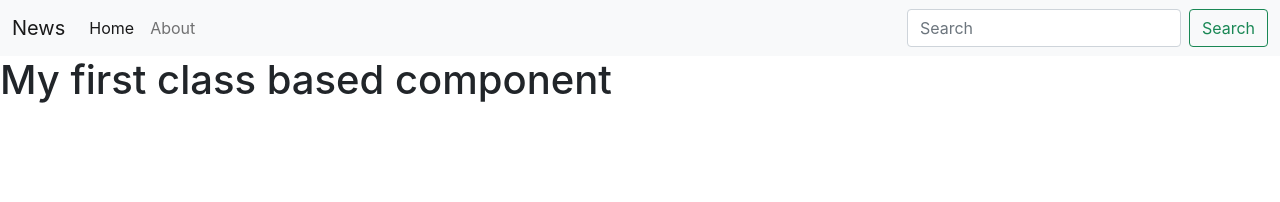
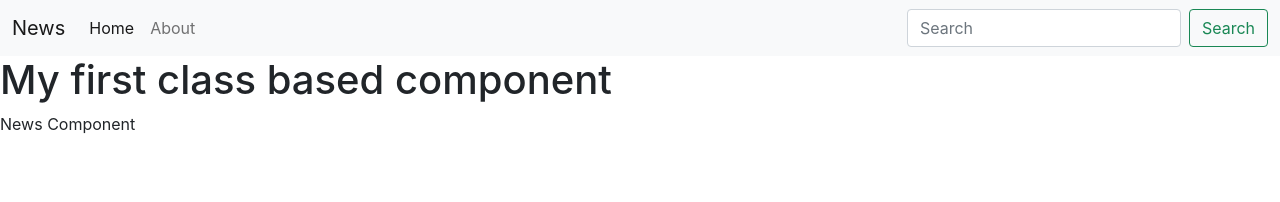
Before and after one commit to paper091/second-react-project, a React (Create React App) app: page / in a window 1280 px wide. Shown: the top 202 px of the page. Built offline with nearby package versions, Linux system fonts and the light colour scheme.

Commit message:
added a news component

```diff
--- a/src/App.js
+++ b/src/App.js
@@ -1,6 +1,7 @@
 import './App.css';
 import { Component } from 'react';
 import Navbar from './components/Navbar';
+import News from './components/News';
 
 class App extends Component{
   render(){
@@ -10,6 +11,7 @@
         <div>
           <h1>My first class based component</h1>
         </div>
+        <News/>
       </>
      )
   }
--- /dev/null
+++ b/src/components/News.js
@@ -0,0 +1,9 @@
+import React, { Component } from 'react'
+
+export default class News extends Component {
+  render() {
+    return (
+      <div>News Component</div>
+    )
+  }
+}
```
